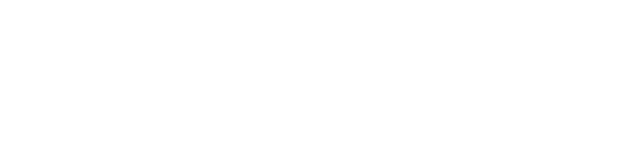
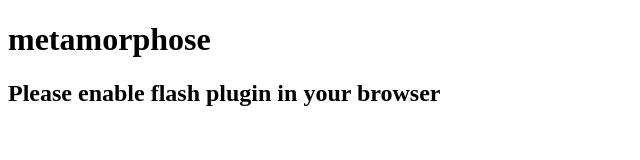
Before and after one commit to weimingtom/metamorphose, a plain HTML site: page index.html in a window 1280 px wide. Shown: the whole page, without its empty margins (0-640 px from the left). Drawn offline with Linux system fonts and the light colour scheme.

Commit message:
web page

```diff
--- a/index.html
+++ b/index.html
@@ -4,6 +4,8 @@
 <meta http-equiv="Content-Type" content="text/html; charset=utf-8" />
 </head>
 <body>
+<h1>metamorphose</h1>
+<h2>Please enable flash plugin in your browser</h2>
 <div id="mymovie"></div>
 <script src="swfobject/js/swfobject.js"></script>
 <script src="insertswf.js"></script>
```
